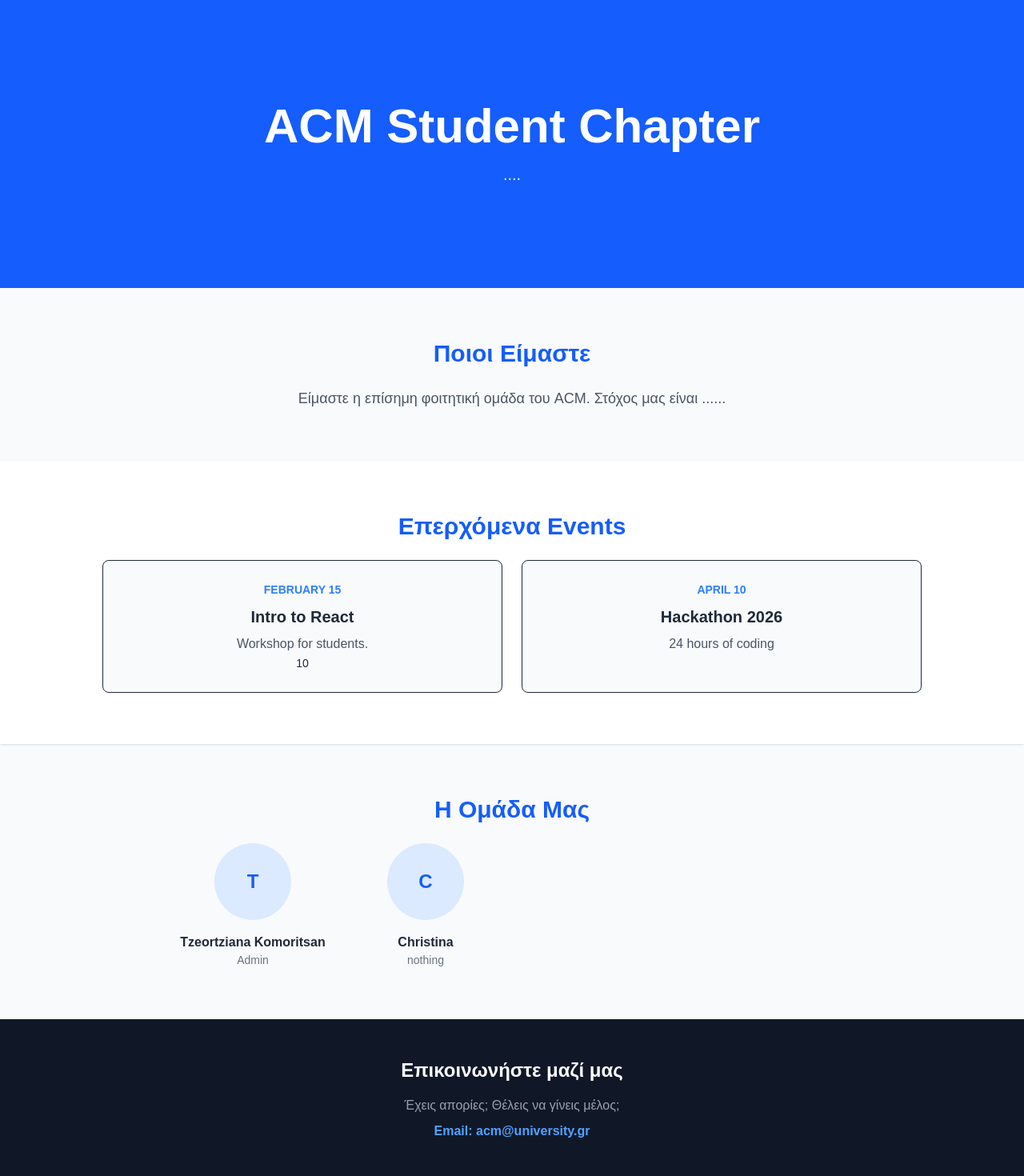
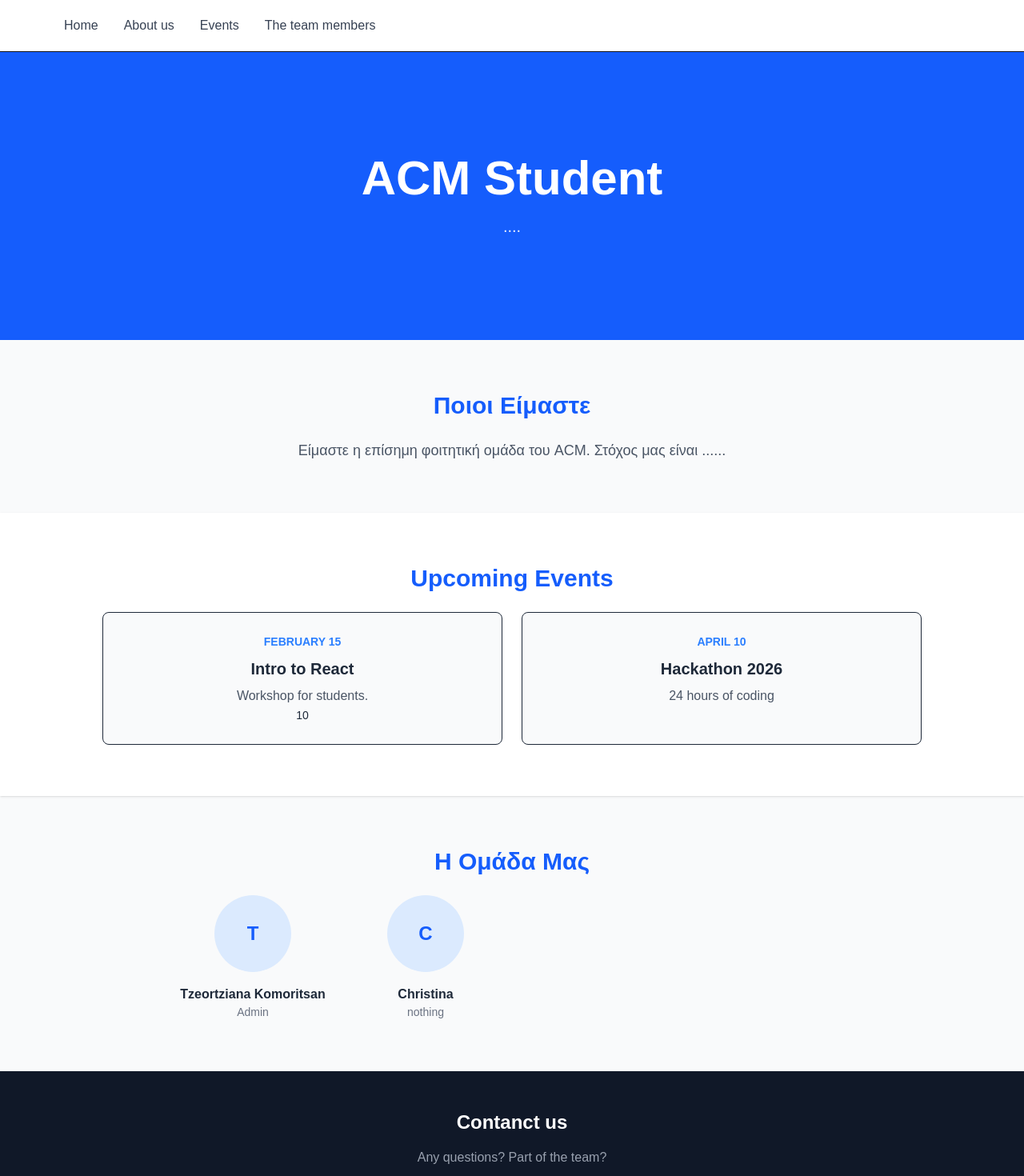
Before and after one commit to Tzeortziana/acm-website, a Next.js app: page / in a window 1280 px wide. Shown: the top 1470 px of the page at 80% size. Built offline with nearby package versions, Linux system fonts and the light colour scheme.

Commit message:
web app - components

```diff
--- a/app/page.tsx
+++ b/app/page.tsx
@@ -1,104 +1,30 @@
+// app/page.tsx
+import Navbar from "@/components/Navbar";
+import Events from "@/components/Events";
+import Team from "@/components/Team";
+import Footer from "@/components/Footer";
+import About from "@/components/About";
+import Hero from "@/components/Hero";
+
+
 import Image from "next/image";
 
-/*---------- DATA Typescript-------------------*/
-
-interface Event {
-  id: number;
-  title: string;
-  date: string;
-  description: string;
-  attedance?: number;
-}
-
-interface TeamMember {
-  name: string;
-  role: string;
-  linkedin: string;
-}
-
-
-const events: Event[] = [
-  { id: 1, title: "Intro to React", date: "February 15", description: "Workshop for students.", attedance: 10 },
-  { id: 2, title: "Hackathon 2026", date: "April 10", description: "24 hours of coding" },
-];
-
-const team: TeamMember[] = [
-  { name: "Tzeortziana Komoritsan", role: "Admin", linkedin: "link" },
-  { name: "Christina", role: "nothing", linkedin: "" },
-];
 
 
 export default function Home() {
   return (
-
+    <>
+    <Navbar />
     <main className="min-h-screen bg-gray-50 text-gray-800">
 
-      <section className="bg-blue-600 text-white py-16 px-4 md:py-32 text-center transition-all">
-        <h1 className="text-3xl md:text-6xl font-extrabold mb-4">ACM Student Chapter</h1>
-        <p className="text-lg md:text-xl opacity-90 mx-auto">
-          ....
-        </p>
-      </section>
-
-
-
-      <section className="py-16 px-8 max-w-4xl mx-auto text-center">
-        <h2 className="text-3xl font-bold mb-6 text-blue-600">Ποιοι Είμαστε</h2>
-        <p className="text-lg text-gray-600">
-          Είμαστε η επίσημη φοιτητική ομάδα του ACM. Στόχος μας είναι ......
-        </p>
-      </section>
-
-
-      <section className="py-16 px-8 bg-white text-center shadow-sm">
-        <h2 className="text-3xl font-bold mb-6 text-blue-600">Επερχόμενα Events</h2>
-        <div className="grid gap-6 md:grid-cols-2 max-w-5xl mx-auto">
-          {events.map((event) => (
-            <div key={event.id} className="p-6 border rounded-lg hover:shadow-lg transition-shadow bg-gray-50">
-              <span className="text-sm text-blue-500 font-bold uppercase">{event.date}</span>
-              <h3 className="text-xl font-bold mt-2">{event.title}</h3>
-              <p className="text-gray-600 mt-2">{event.description}</p>
-              <span className="text-sm">{event.attedance}</span>
-            </div>
-          )
-          )
-          }
-        </div>
-      </section>
-
-
-      <section className="py-16 px-8 max-w-4xl mx-auto text-center">
-        <h2 className="text-3xl font-bold mb-6 text-blue-600">Η Ομάδα Μας</h2>
-        <div className="grid gap-8 grid-cols-2 md:grid-cols-4">
-
-          {team.map((member, index) => (
-
-            <div key={index} className="text-center group">
-              <div className="w-24 h-24 bg-blue-100 rounded-full mx-auto mb-4 flex items-center justify-center group-hover:bg-blue-600 transition-colors">
-                <span className="text-blue-600 group-hover:text-white font-bold text-2xl">
-                  {member.name[0]}
-                </span>
-              </div>
-              <h3 className="font-bold">{member.name}</h3>
-              <p className="text-sm text-gray-500">{member.role}</p>
-            </div>
-          )
-
-          )
-
-          }
-
-        </div>
-      </section>
-
-
-      <section className="bg-gray-900 text-white py-12 text-center">
-        <h2 className="text-2xl font-bold mb-4">Επικοινωνήστε μαζί μας</h2>
-        <p className="text-gray-400 mb-2">Έχεις απορίες; Θέλεις να γίνεις μέλος;</p>
-        <p className="font-semibold text-blue-400">Email: acm@university.gr</p>
-      </section>
+      <Hero/>
+      <About/>
+      <Events />
+      <Team/>
+      <Footer/>
 
     </main>
+    </>
 
   );
 }
--- /dev/null
+++ b/components/About.tsx
@@ -0,0 +1,12 @@
+
+
+export default function About(){
+    return(
+        <section id="about" className="py-16 px-8 max-w-4xl mx-auto text-center">
+        <h2 className="text-3xl font-bold mb-6 text-blue-600">Ποιοι Είμαστε</h2>
+        <p className="text-lg text-gray-600">
+          Είμαστε η επίσημη φοιτητική ομάδα του ACM. Στόχος μας είναι ......
+        </p>
+      </section>
+    );
+}
--- a/components/Events.tsx
+++ b/components/Events.tsx
@@ -0,0 +1,38 @@
+/*---------- DATA Typescript-------------------*/
+
+interface Event {
+  id: number;
+  title: string;
+  date: string;
+  description: string;
+  attedance?: number;
+}
+
+
+const events: Event[] = [
+  { id: 1, title: "Intro to React", date: "February 15", description: "Workshop for students.", attedance: 10 },
+  { id: 2, title: "Hackathon 2026", date: "April 10", description: "24 hours of coding" },
+];
+
+
+export default function Events() {
+
+    return(
+        <section id="events" className="py-16 px-8 bg-white text-center shadow-sm">
+        <h2 className="text-3xl font-bold mb-6 text-blue-600">Upcoming Events</h2>
+        <div className="grid gap-6 md:grid-cols-2 max-w-5xl mx-auto">
+          {events.map((event) => (
+            <div key={event.id} className="p-6 border rounded-lg hover:shadow-lg transition-shadow bg-gray-50">
+              <span className="text-sm text-blue-500 font-bold uppercase">{event.date}</span>
+              <h3 className="text-xl font-bold mt-2">{event.title}</h3>
+              <p className="text-gray-600 mt-2">{event.description}</p>
+              <span className="text-sm">{event.attedance}</span>
+            </div>
+          )
+          )
+          }
+        </div>
+      </section>
+    );
+
+}
--- /dev/null
+++ b/components/Footer.tsx
@@ -0,0 +1,10 @@
+
+export default function Footer(){
+    return (
+        <section id="contact" className="bg-gray-900 text-white py-12 text-center">
+        <h2 className="text-2xl font-bold mb-4">Contanct us</h2>
+        <p className="text-gray-400 mb-2">Any questions? Part of the team?</p>
+        <p className="font-semibold text-blue-400">Email: acm@csd.uoc.gr</p>
+      </section>
+    );
+}
--- a/components/Hero.tsx
+++ b/components/Hero.tsx
@@ -0,0 +1,12 @@
+
+
+export default function Hero(){
+    return(
+        <section id="home" className="bg-blue-600 text-white py-16 px-4 md:py-32 text-center transition-all">
+            <h1 className="text-3xl md:text-6xl font-extrabold mb-4">ACM Student </h1>
+            <p className="text-lg md:text-xl opacity-90 mx-auto">
+                  ....
+            </p>
+        </section>
+    );
+}
--- a/components/Navbar.tsx
+++ b/components/Navbar.tsx
@@ -0,0 +1,18 @@
+//components/Navbar.tsx
+
+
+export default function Navbar(){
+    return(
+        <nav className="sticky top-0 z-50  bg-white/80 backdrop-blur-md border-b">
+            <div className="max-w-6xl mx-auto px-4 h-16 flex items-center justify-between">
+                <div className="hidden md:flex space-x-8 font-medium text-gray-700">
+                    <a href="#home" className="hover:text-blue-600 transition-colors">Home</a>
+                    <a href="#about" className="hover:text-blue-600 transition-colors">About us</a>
+                    <a href="#events" className="hover:text-blue-600 transition-colors">Events</a>
+                    <a href="#team" className="hover:text-blue-600 transition-colors">The team members</a>
+                </div>
+            </div>
+        </nav>
+    );
+
+}
--- a/components/Team.tsx
+++ b/components/Team.tsx
@@ -0,0 +1,42 @@
+interface TeamMember {
+  name: string;
+  role: string;
+  linkedin: string;
+}
+
+
+
+const team: TeamMember[] = [
+  { name: "Tzeortziana Komoritsan", role: "Admin", linkedin: "link" },
+  { name: "Christina", role: "nothing", linkedin: "" },
+];
+
+
+export default function Team() {
+    return(
+        <section id="team" className="py-16 px-8 max-w-4xl mx-auto text-center">
+        <h2 className="text-3xl font-bold mb-6 text-blue-600">Η Ομάδα Μας</h2>
+        <div className="grid gap-8 grid-cols-2 md:grid-cols-4">
+
+          {team.map((member, index) => (
+
+            <div key={index} className="text-center group">
+              <div className="w-24 h-24 bg-blue-100 rounded-full mx-auto mb-4 flex items-center justify-center group-hover:bg-blue-600 transition-colors">
+                <span className="text-blue-600 group-hover:text-white font-bold text-2xl">
+                  {member.name[0]}
+                </span>
+              </div>
+              <h3 className="font-bold">{member.name}</h3>
+              <p className="text-sm text-gray-500">{member.role}</p>
+            </div>
+          )
+
+          )
+
+          }
+
+        </div>
+      </section>
+
+    );
+}
```
